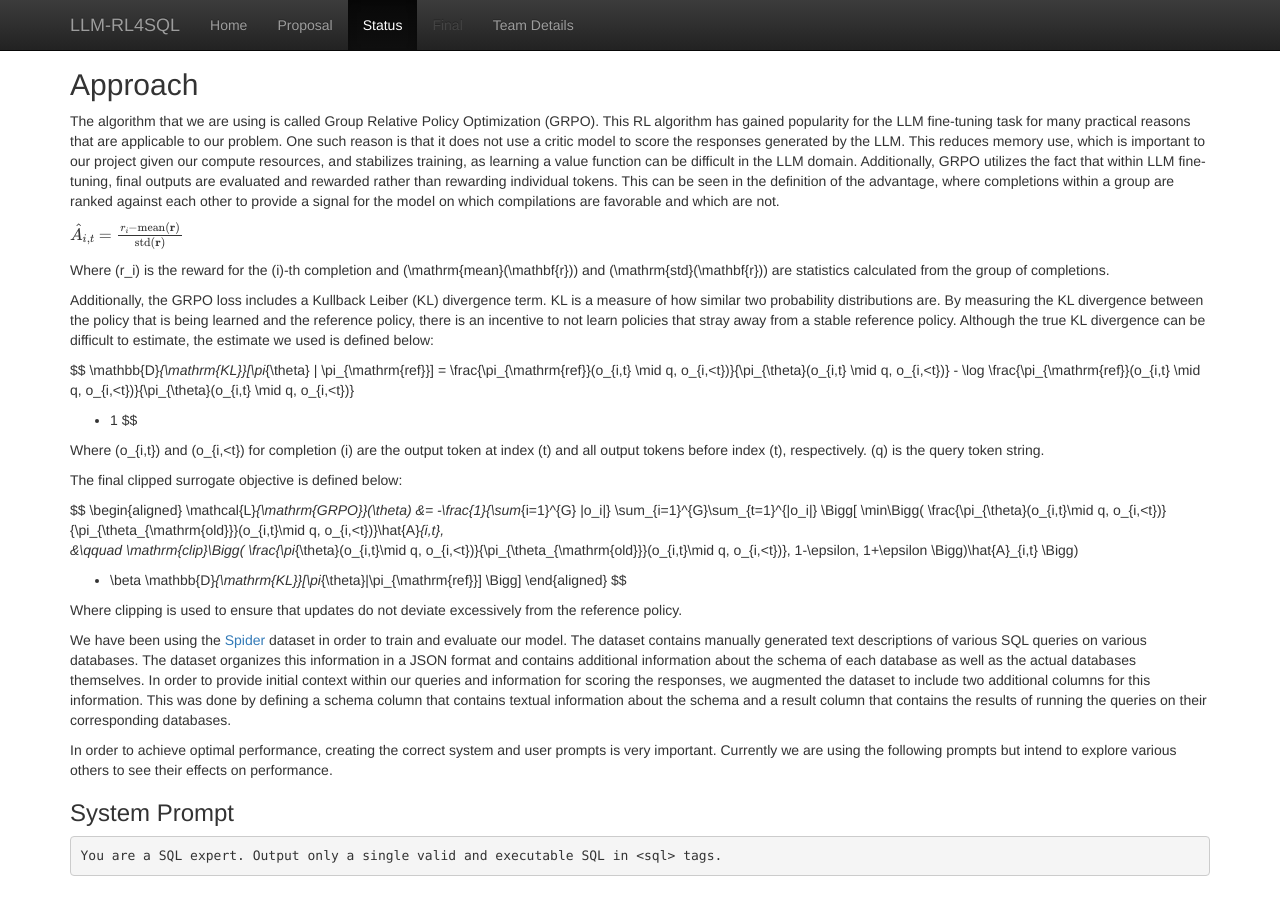
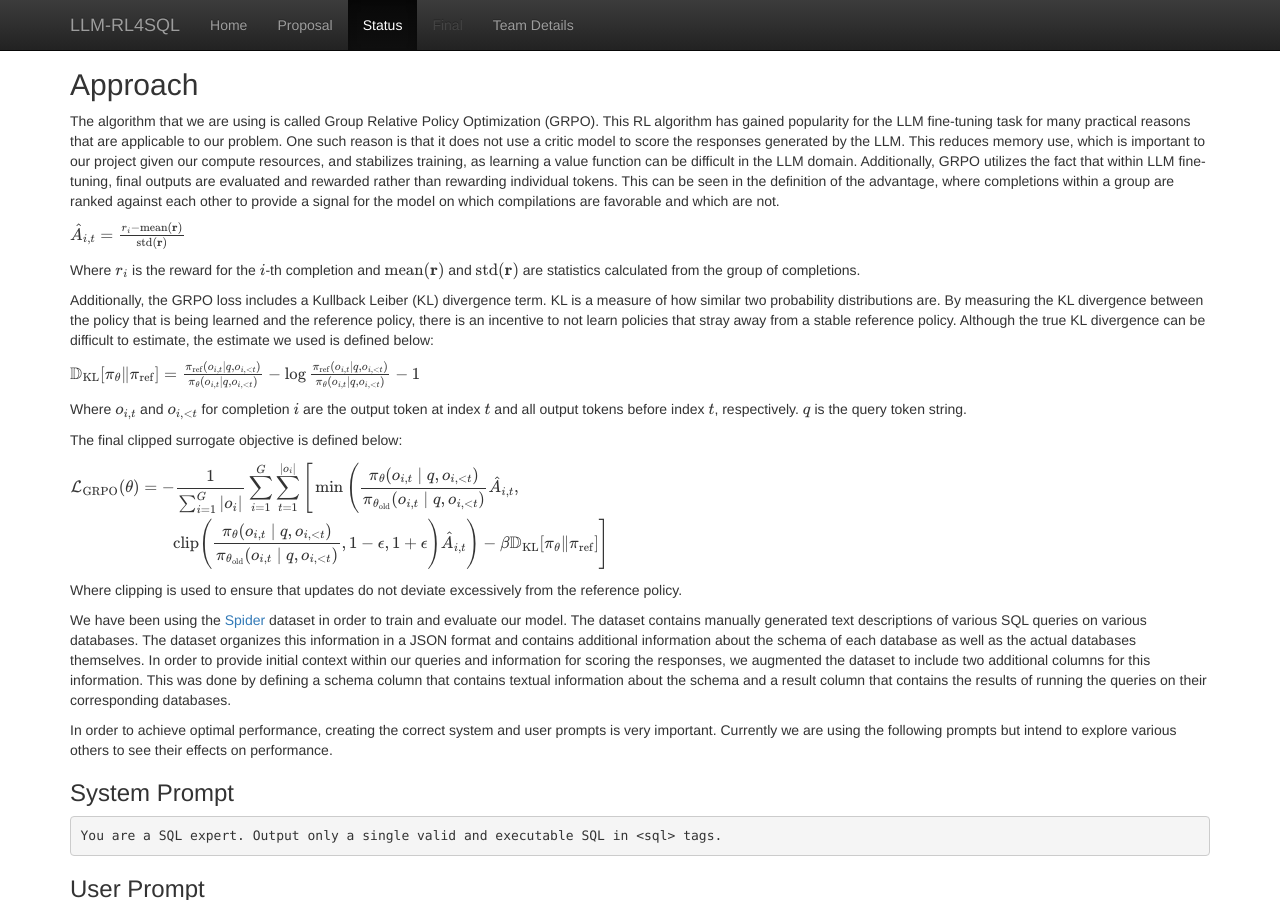
Before and after one commit to jaydentrannnn/LLM-RL4SQL, a Jekyll site: the page built from docs/status.md, in a window 1280 px wide and 900 px high, scrolled down 648 px. Built offline with Jekyll 4.4.1, drawn with Linux system fonts in a browser that asks for light colours; formulas are drawn with MathJax 3.

```diff
--- a/docs/status.md
+++ b/docs/status.md
@@ -30,7 +30,7 @@ $$
 
 
 <!-- Where $r_i$ is the reward for the $i$-th completion and $\mathrm{mean}(\bm{r})$ and $\mathrm{std}(\bm{r})$ are statistics calculated from the group of completions.  -->
-Where \(r_i\) is the reward for the \(i\)-th completion and \(\mathrm{mean}(\mathbf{r})\) and \(\mathrm{std}(\mathbf{r})\) are statistics calculated from the group of completions.
+Where $r_i$ is the reward for the $i$-th completion and $\mathrm{mean}(\mathbf{r})$ and $\mathrm{std}(\mathbf{r})$ are statistics calculated from the group of completions.
 
 
 Additionally, the GRPO loss includes a Kullback Leiber (KL) divergence term. KL is a measure of how similar two probability distributions are. By measuring the KL divergence between the policy that is being learned and the reference policy, there is an incentive to not learn policies that stray away from a stable reference policy. Although the true KL divergence can be difficult to estimate, the estimate we used is defined below:
@@ -42,12 +42,12 @@ $$
 \frac{\pi_{\mathrm{ref}}(o_{i,t} \mid q, o_{i,<t})}{\pi_{\theta}(o_{i,t} \mid q, o_{i,<t})}
 -
 \log \frac{\pi_{\mathrm{ref}}(o_{i,t} \mid q, o_{i,<t})}{\pi_{\theta}(o_{i,t} \mid q, o_{i,<t})}
-- 1
+{} - 1
 $$
 
 
 <!-- Where $o_{i, t}$ and $o_{i,<t}$ for completion $i$ is the output token at index $t$ and all output tokens before index $t$ respectively. $q$ is the query token string. -->
-Where \(o_{i,t}\) and \(o_{i,<t}\) for completion \(i\) are the output token at index \(t\) and all output tokens before index \(t\), respectively. \(q\) is the query token string.
+Where $o_{i,t}$ and $o_{i,<t}$ for completion $i$ are the output token at index $t$ and all output tokens before index $t$, respectively. $q$ is the query token string.
 
 
 The final clipped surrogate objective is defined below:
@@ -67,7 +67,7 @@ $$
 1-\epsilon, 1+\epsilon
 \Bigg)\hat{A}_{i,t}
 \Bigg)
-- \beta \mathbb{D}_{\mathrm{KL}}[\pi_{\theta}\|\pi_{\mathrm{ref}}]
+{} - \beta \mathbb{D}_{\mathrm{KL}}[\pi_{\theta}\|\pi_{\mathrm{ref}}]
 \Bigg]
 \end{aligned}
 $$
```
